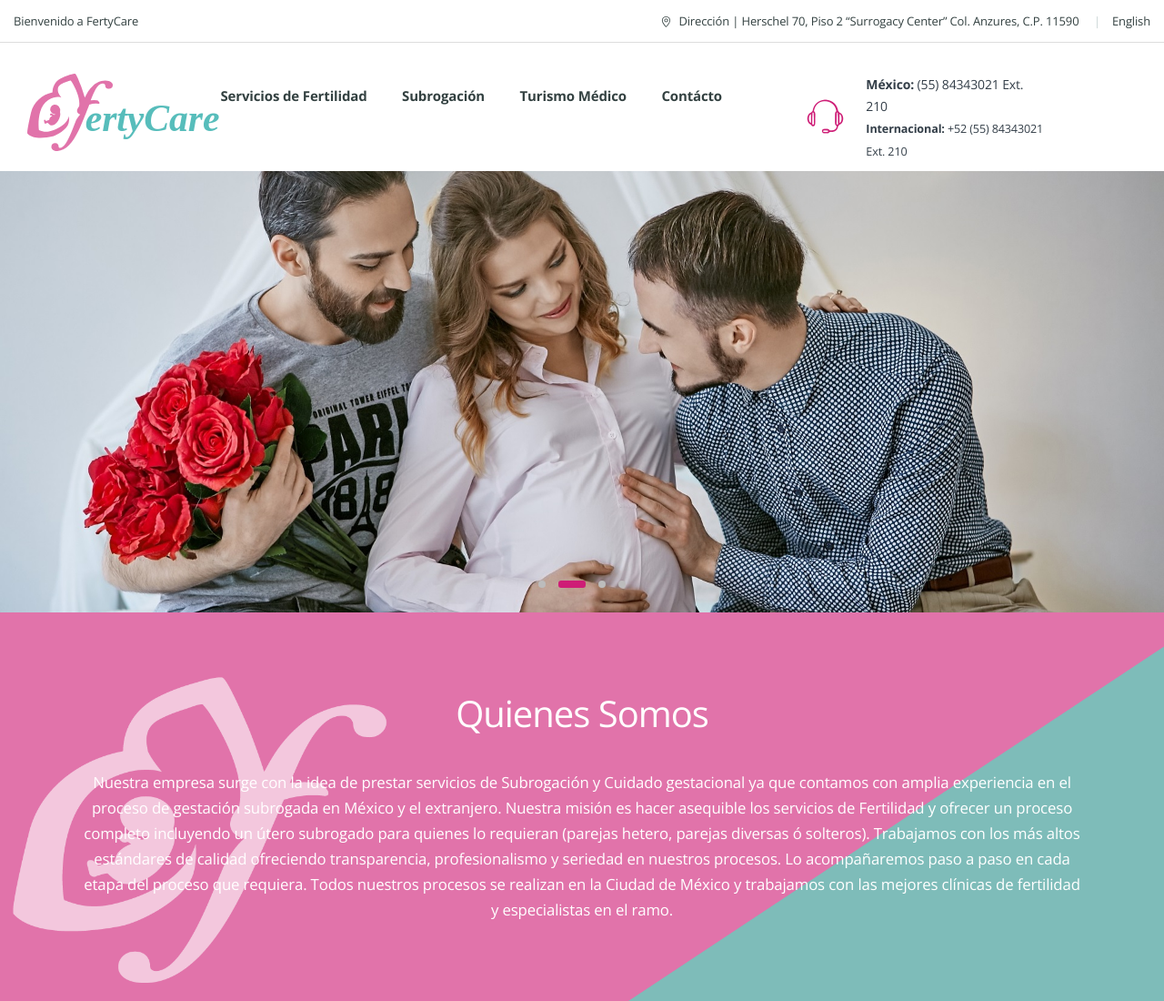
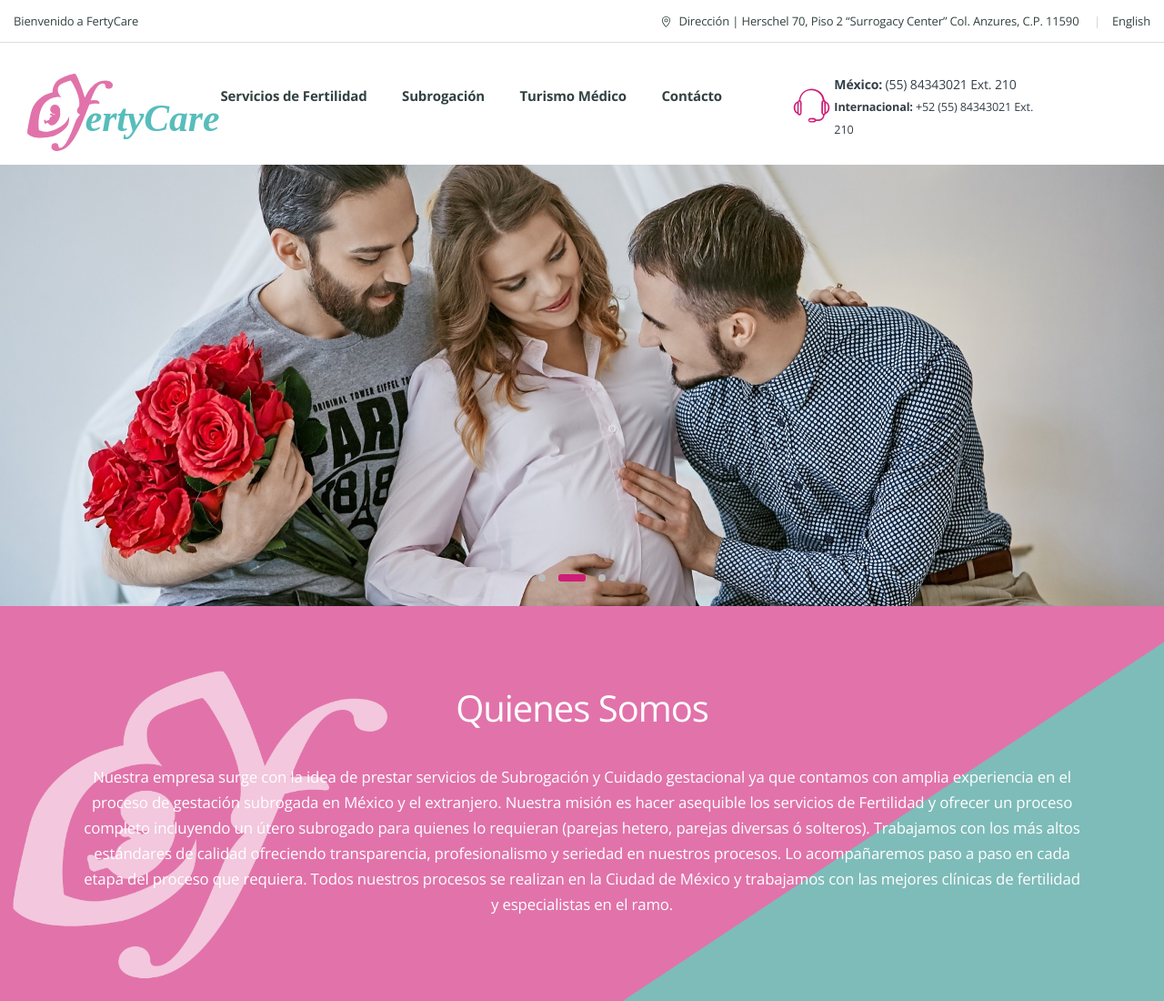
Before and after one commit to JMCSoluciones/fertycare, a plain HTML site: page index.html in a window 1280 px wide. Shown: the top 1100 px of the page at 91% size. Drawn offline with nearby package versions, Linux system fonts and the light colour scheme.

Commit message:
Resuelto el problema del espaciado en el telefono del header

```diff
--- a/index.html
+++ b/index.html
@@ -79,7 +79,7 @@
 
                         <div class="header-support-info">
                             <div class="media">
-                                <span class="media-left support-icon media-middle"><i class="ec ec-support"></i></span>
+                                <span class="media-left support-icon media-middle" id="icono-soporte"><i class="ec ec-support"></i></span>
                                 <div class="media-body">
                                     <span class="support-number"><strong>México:</strong> (55) 84343021 Ext. 210</span><br/>
                                     <span class="support-number" style="font-size: .9em;"><strong>Internacional:</strong> +52 (55) 84343021 Ext. 210</span><br/>
--- a/style.css
+++ b/style.css
@@ -110,6 +110,9 @@
     text-align: center;
 
 }
+#icono-soporte{
+	padding: 0;
+}
 
 @media only screen and (max-width: 700px) {
 	#article-quienes, #article-servicios, #article-subrogacion, #article-turismo{
```
